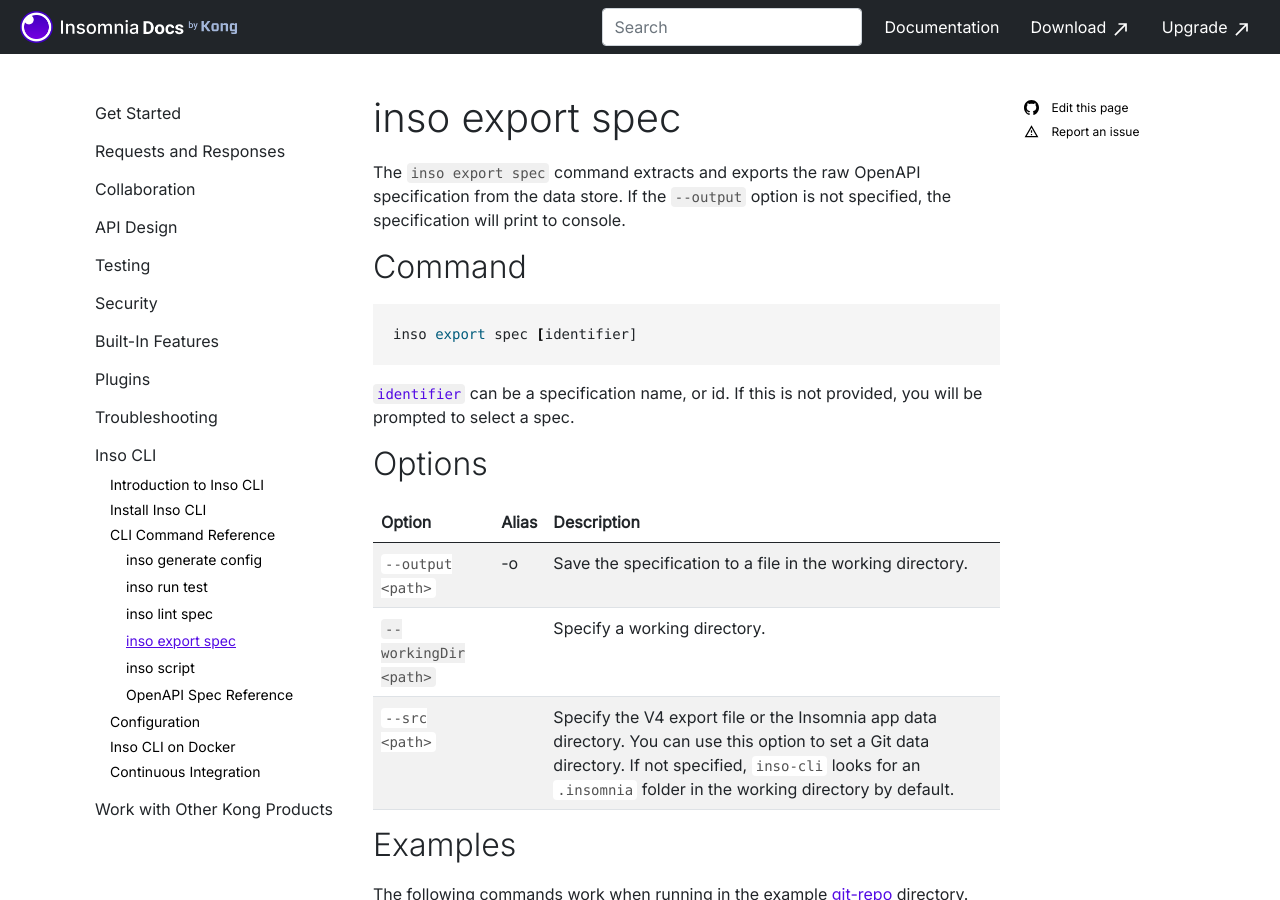
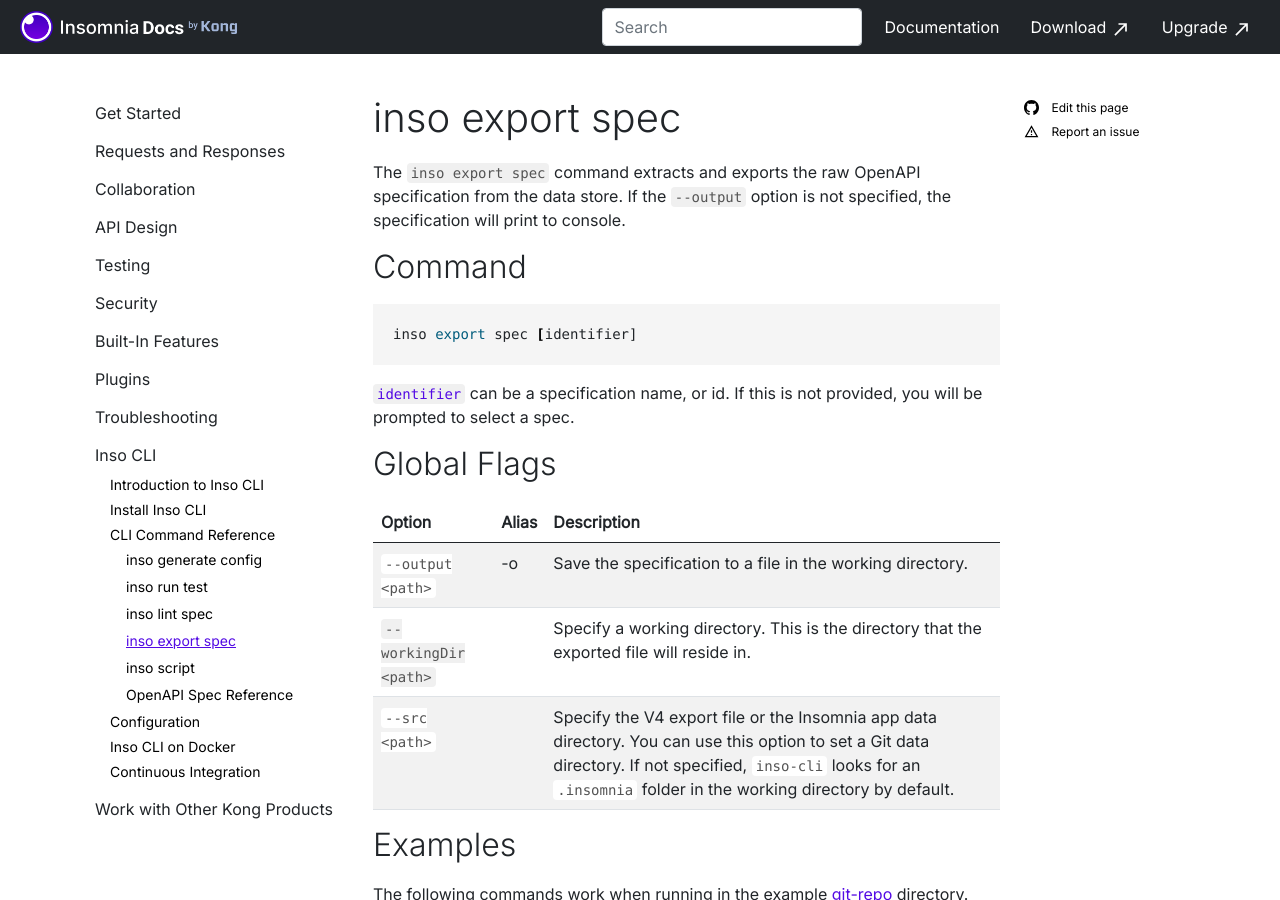
Before and after one commit to Kong/insomnia-docs, a Jekyll site: the page built from docs/inso-cli/cli-command-reference/inso-export-spec.md, in a window 1280 px wide and 900 px high. Built offline with Jekyll 4.4.1, drawn with Linux system fonts in a browser that asks for light colours; comment, search, counter and statistics services are not loaded.

Commit message:
Update options to Global Flags

```diff
--- a/docs/inso-cli/cli-command-reference/inso-export-spec.md
+++ b/docs/inso-cli/cli-command-reference/inso-export-spec.md
@@ -15,13 +15,13 @@
 
 [`identifier`](/inso-cli/introduction/#the-identifier-argument) can be a specification name, or id. If this is not provided, you will be prompted to select a spec.
 
-## Options
+## Global Flags
 
 {:.table .table-striped}
 Option  | Alias | Description
 ----- | ------ | -------
 `--output <path>` | -o | Save the specification to a file in the working directory.
-`--workingDir <path>` || Specify a working directory.
+`--workingDir <path>` || Specify a working directory.  This is the directory that the exported file will reside in.
 `--src <path>` || Specify the V4 export file or the Insomnia app data directory. You can use this option to set a Git data directory. If not specified, `inso-cli` looks for an `.insomnia` folder in the working directory by default.
 
 ## Examples
```
